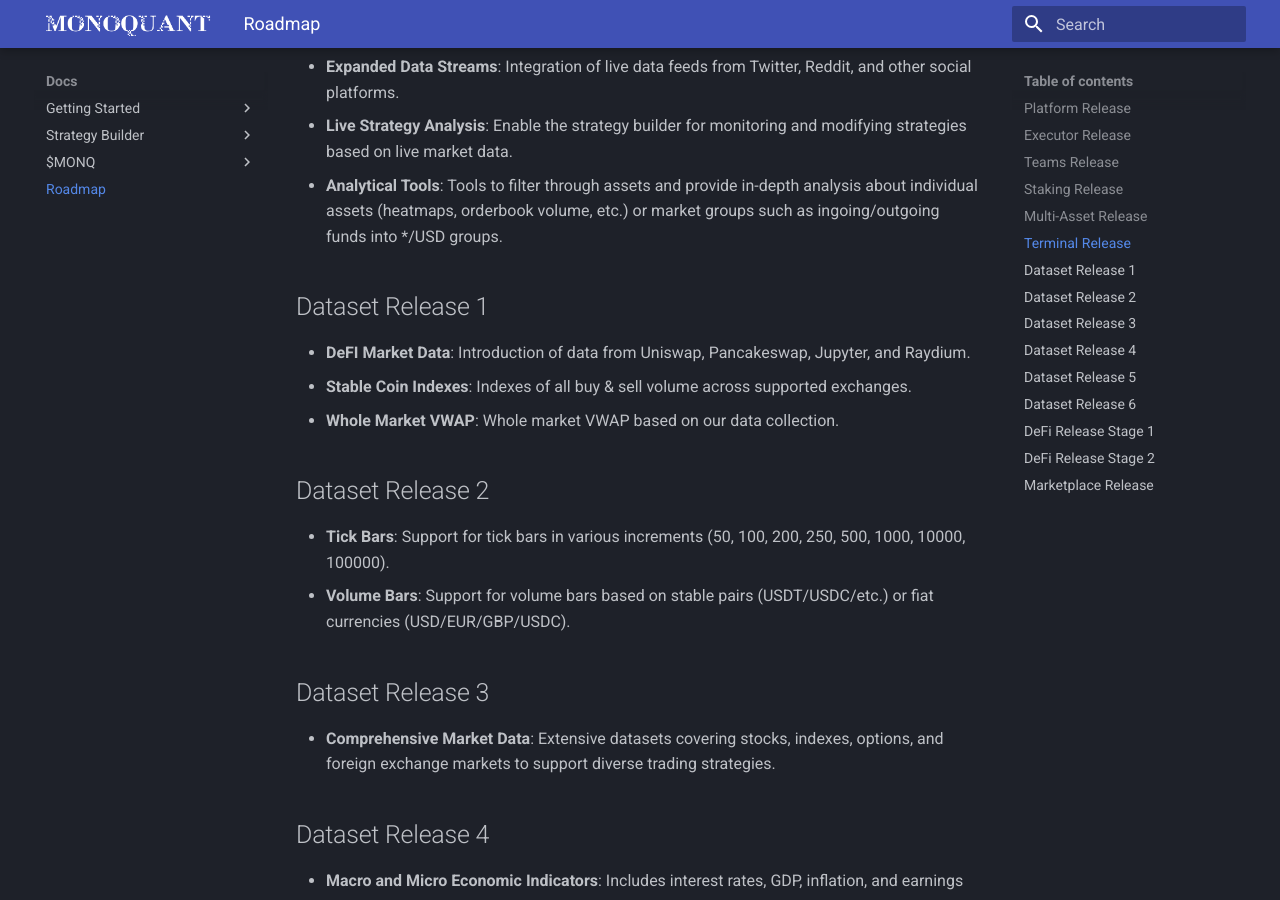
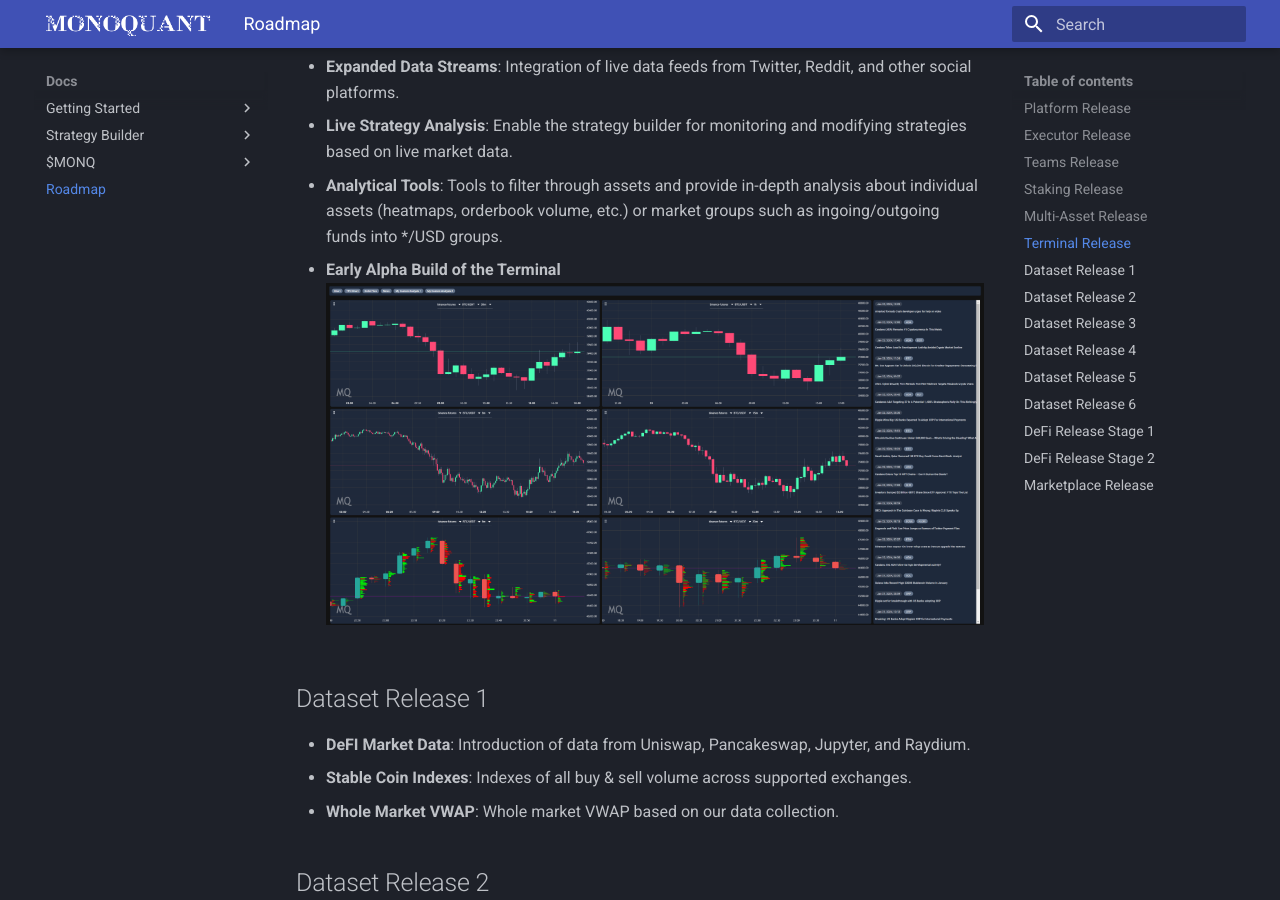
Before and after one commit to monoquant/docs, an MkDocs documentation site: the page built from docs/roadmap.md, in a window 1280 px wide and 900 px high, scrolled down 1620 px. Built offline with MkDocs 1.6.1 and Material for MkDocs 9.7.7, drawn with Linux system fonts in a browser that asks for light colours.

Commit message:
Add terminal image

```diff
--- a/docs/roadmap.md
+++ b/docs/roadmap.md
@@ -35,6 +35,9 @@ This outlines what is built right now, and ready to launch:
 - **Live Strategy Analysis**: Enable the strategy builder for monitoring and modifying strategies based on live market data.
 - **Analytical Tools**: Tools to filter through assets and provide in-depth analysis about individual assets (heatmaps, orderbook volume, etc.) or market groups such as ingoing/outgoing funds into */USD groups.
 
+- **Early Alpha Build of the Terminal**
+![Alpha Terminal Build](terminal_alpha.png)
+
 ## Dataset Release 1
 - **DeFI Market Data**: Introduction of data from Uniswap, Pancakeswap, Jupyter, and Raydium.
 - **Stable Coin Indexes**: Indexes of all buy & sell volume across supported exchanges.
```
Also changed, not shown: docs/terminal_alpha.png (added).
